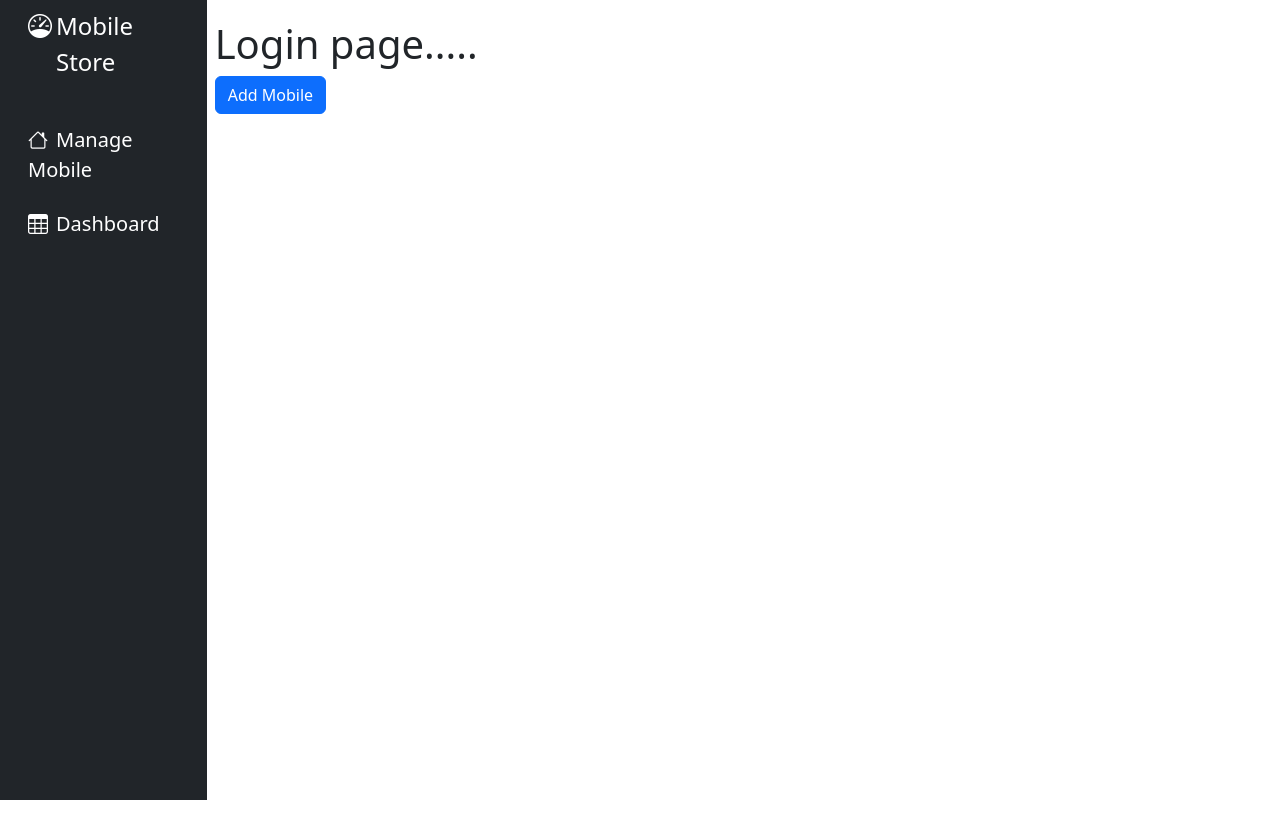
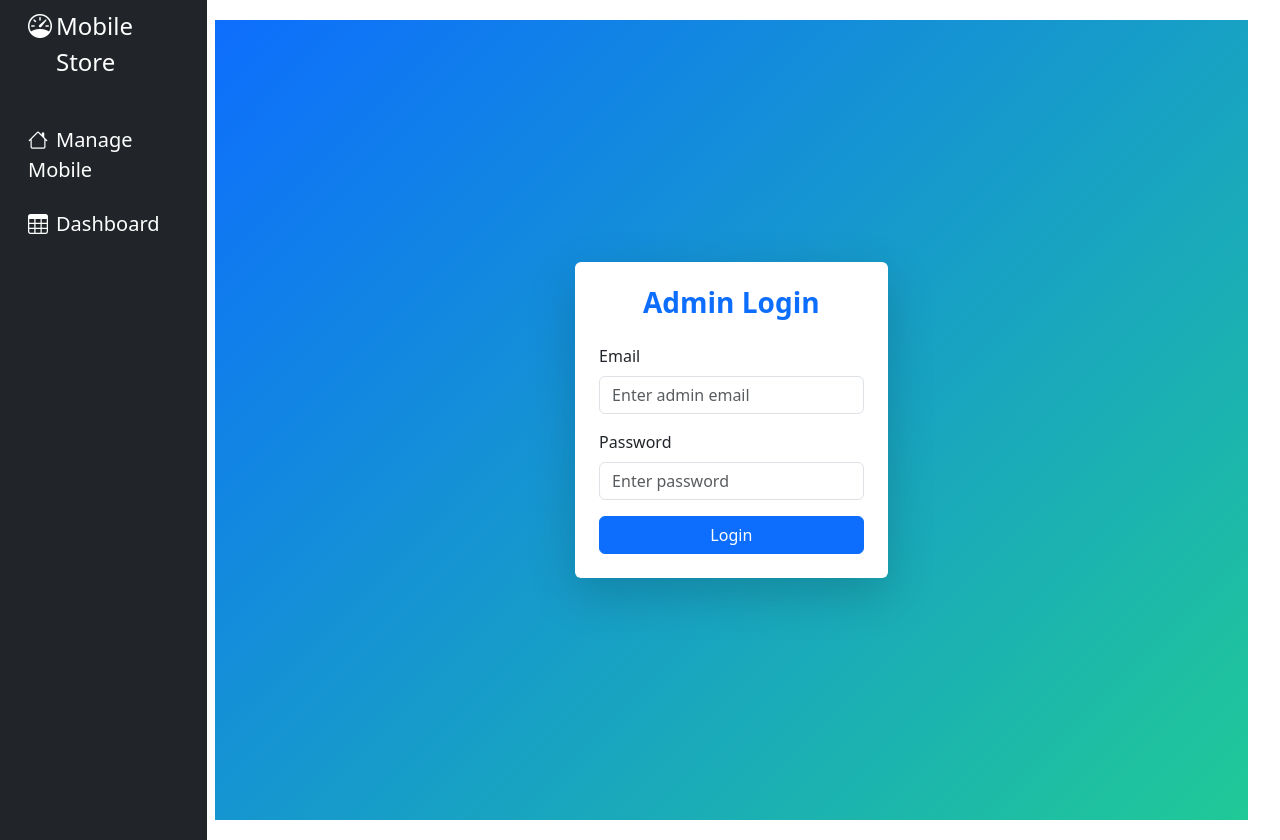
Before and after one commit to GaneshPanday07/React-Node-project, a React (Vite) app in the folder Mobile_React-crud/admin-crud/: page / in a window 1280 px wide. Before the commit the page ends 800 px from the top, so only its background shows below. Built offline with nearby package versions, Linux system fonts and the light colour scheme.

Commit message:
modified

```diff
--- a/Mobile_React-crud/admin-crud/src/MobleFolder/Mobiles/Login.jsx
+++ b/Mobile_React-crud/admin-crud/src/MobleFolder/Mobiles/Login.jsx
@@ -1,17 +1,116 @@
+import { useState } from "react";
+import { Container, Row, Col, Card, Form, Button, Spinner } from "react-bootstrap";
+import axios from "axios";
+// import { useNavigate } from "react-router-dom";
 
-import { Button } from "react-bootstrap"
-import { useNavigate } from "react-router-dom"
-function Login() {
-    let navigate = useNavigate()
-    function gotoAddMobile() {
-        navigate('/add/mobile')
+function AdminLogin() {
+  // let navigate=useNavigate()
+  const [email, setEmail] = useState("");
+  const [password, setPassword] = useState("");
+  const [showSpinner, setShowSpinner] = useState(false);
+  const [errorMsg, setErrorMsg] = useState("");
+
+  function validateEmail(email) {
+    const re = /^[^\s@]+@[^\s@]+\.[^\s@]+$/;
+    return re.test(email);
+  }
+
+  async function handleLogin(e) {
+    e.preventDefault();
+    setErrorMsg("");
+
+    // Basic validation
+    if (!email || !password) {
+      setErrorMsg("All fields are required.");
+      return;
     }
-    return (
-        <>
-      <h1>Login page.....</h1>
-     <Button onClick={gotoAddMobile}>Add Mobile</Button>
-    </>
+    if (!validateEmail(email)) {
+      setErrorMsg("Please enter a valid email address.");
+      return;
+    }
 
-    )
+    try {
+      setShowSpinner(true);
+      const res = await axios.post("http://localhost:3000/admin/login", {
+        email,
+        password,
+      });
+
+      if (res.data.success) {
+        alert("Admin login successful!");
+        localStorage.setItem("token", res.data.data.token);
+        localStorage.setItem("name", res.data.data.name);
+        window.location.href = "/admin/dashboard"; // redirect
+      } else {
+        setErrorMsg(res.data.message || "Invalid credentials");
+      }
+    } catch (err) {
+      setErrorMsg("Server error. Please try again.",err);
+    } finally {
+      setShowSpinner(false);
+    }
+  }
+
+  return (
+    <Container
+      fluid
+      className="d-flex justify-content-center align-items-center vh-100"
+      style={{
+        background: "linear-gradient(135deg, #0d6efd, #20c997)",
+      }}
+    >
+      <Row className="w-100 justify-content-center">
+        <Col xs={10} sm={8} md={5} lg={4}>
+          <Card className="shadow-lg border-0">
+            <Card.Body className="p-4">
+              <h3 className="text-center text-primary mb-4 fw-bold">Admin Login</h3>
+
+              {errorMsg && (
+                <div className="alert alert-danger py-2 text-center">{errorMsg}</div>
+              )}
+
+              <Form onSubmit={handleLogin}>
+                <Form.Group className="mb-3" controlId="adminEmail">
+                  <Form.Label>Email</Form.Label>
+                  <Form.Control
+                    type="email"
+                    placeholder="Enter admin email"
+                    value={email}
+                    onChange={(e) => setEmail(e.target.value)}
+                  />
+                </Form.Group>
+
+                <Form.Group className="mb-3" controlId="adminPassword">
+                  <Form.Label>Password</Form.Label>
+                  <Form.Control
+                    type="password"
+                    placeholder="Enter password"
+                    value={password}
+                    onChange={(e) => setPassword(e.target.value)}
+                  />
+                </Form.Group>
+
+                <div className="d-grid mt-3">
+                  <Button type="submit" variant="primary" disabled={showSpinner}>
+                    {showSpinner ? (
+                      <Spinner
+                        animation="border"
+                        size="sm"
+                        role="status"
+                        className="me-2"
+                      />
+                    ) : (
+                      "Login"
+                    )}
+                  </Button>
+                </div>
+              </Form>
+            </Card.Body>
+          </Card>
+        </Col>
+      </Row>
+    </Container>
+  );
 }
-export default Login
+
+export default AdminLogin;
```
